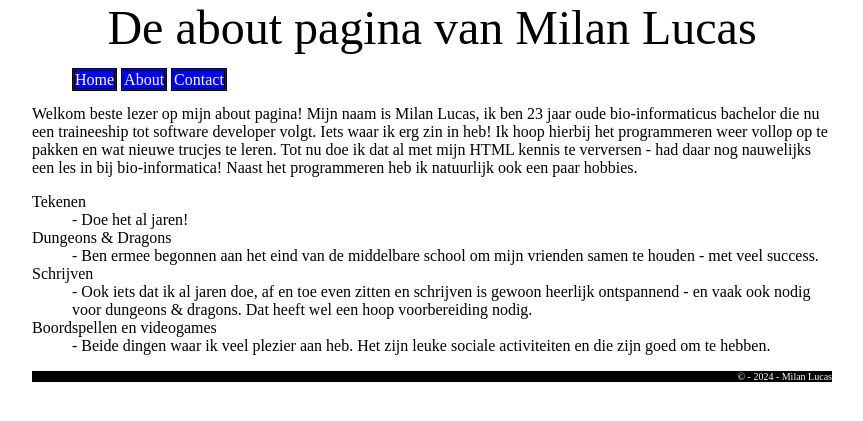
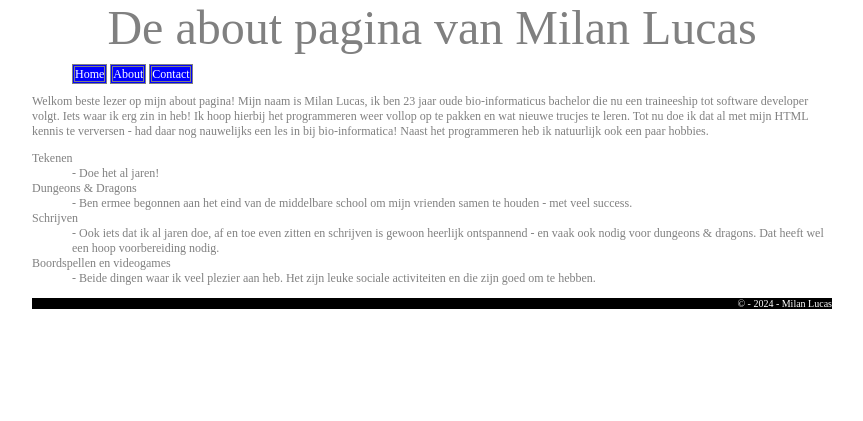
Before and after one commit to JeroenHeemskerk/educom-webshop-database-1708004726, a PHP site: page /about.html in a window 1280 px wide. Shown: the top 421 px of the page, without its empty margins (208-1071 px from the left). Run offline with PHP 8.4, Linux system fonts and the light colour scheme.

Commit message:
pagina-tekst styling #3

```diff
--- a/mystyle.css
+++ b/mystyle.css
@@ -2,6 +2,8 @@ body.algemeen {
 	width: 800px;
 	margin: auto;
 	text-align: left;
+	font-size:12px;
+	color:gray;
 }
 
 header.title {
```
